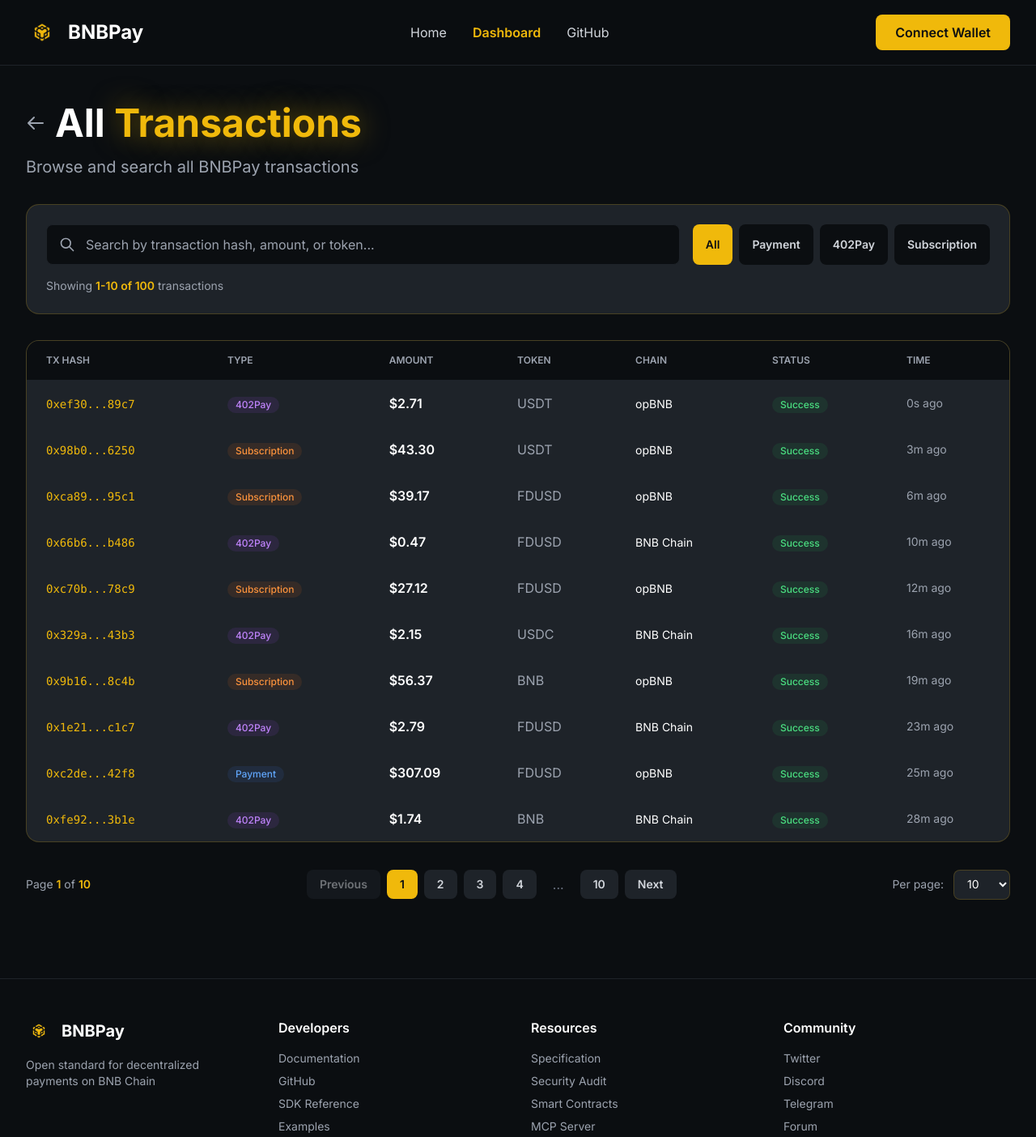
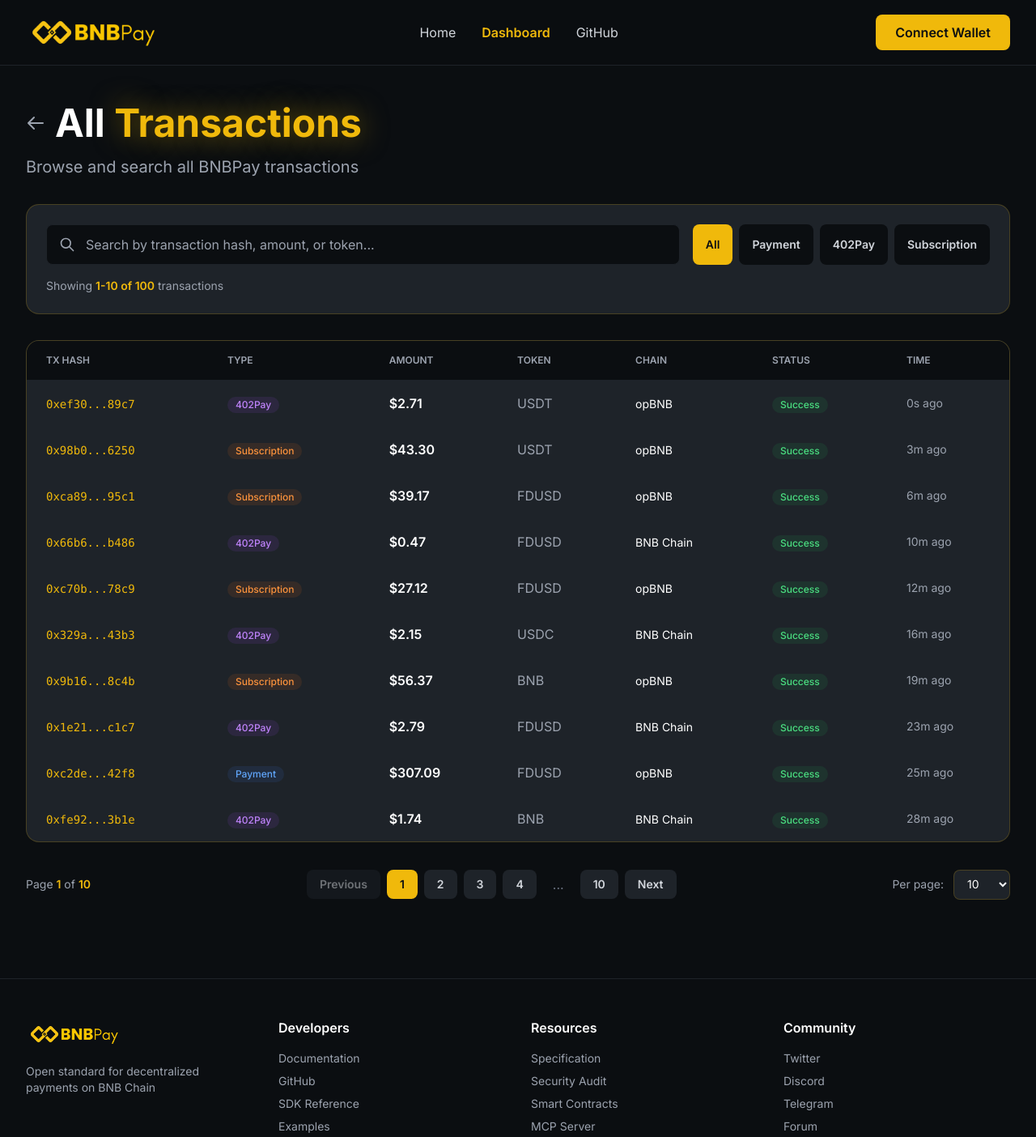
Before and after one commit to markbyerley622-cpu/BNBPAYLANDING, a plain HTML site: page view-all.html in a window 1280 px wide. Shown: the top 1404 px of the page at 81% size. Drawn offline with nearby package versions, Linux system fonts and the light colour scheme.

Commit message:
logo update

```diff
--- a/styles.css
+++ b/styles.css
@@ -292,6 +292,35 @@
     scroll-behavior: smooth;
 }
 
+/* Header Logo Responsive Sizing */
+nav img {
+    transition: all 0.3s ease;
+    max-height: 56px; /* md:h-14 */
+    height: auto;
+    width: auto;
+    object-fit: contain;
+}
+
+@media (max-width: 768px) {
+    nav img {
+        max-height: 48px; /* h-12 */
+    }
+}
+
+@media (max-width: 480px) {
+    nav img {
+        max-height: 40px; /* Smaller for mobile */
+    }
+}
+
+/* Footer Logo Sizing */
+footer img {
+    max-height: 40px;
+    height: auto;
+    width: auto;
+    object-fit: contain;
+}
+
 /* Mobile Responsiveness for Partner Logos */
 @media (max-width: 768px) {
     .partner-logo {
@@ -317,4 +346,8 @@
     .partner-card {
         padding: 20px 30px;
     }
+
+    footer img {
+        max-height: 32px;
+    }
 }
--- a/view-all.html
+++ b/view-all.html
@@ -35,8 +35,7 @@
             <div class="flex justify-between items-center h-20">
                 <!-- Logo -->
                 <div class="flex items-center space-x-3">
-                    <img src="bnblogo.png" alt="BNB" class="h-10 w-10">
-                    <span class="text-2xl font-bold">BNBPay</span>
+                    <img src="10.png" alt="BNBPay" class="h-12 w-auto md:h-14">
                 </div>
 
                 <!-- Desktop Menu -->
@@ -168,8 +167,7 @@
                 <!-- Brand -->
                 <div class="col-span-1">
                     <div class="flex items-center space-x-3 mb-4">
-                        <img src="bnblogo.png" alt="BNB" class="h-8 w-8">
-                        <span class="text-xl font-bold">BNBPay</span>
+                        <img src="10.png" alt="BNBPay" class="h-10 w-auto">
                     </div>
                     <p class="text-sm text-gray-400">Open standard for decentralized payments on BNB Chain</p>
                 </div>
```
Also changed, not shown: dashboard.html (+2 -4 lines), index.html (+2 -4 lines), 10.png (added), 6.png (added), bnbpaylogo1.png.png (added), bnbpaylogo2.png (added).
